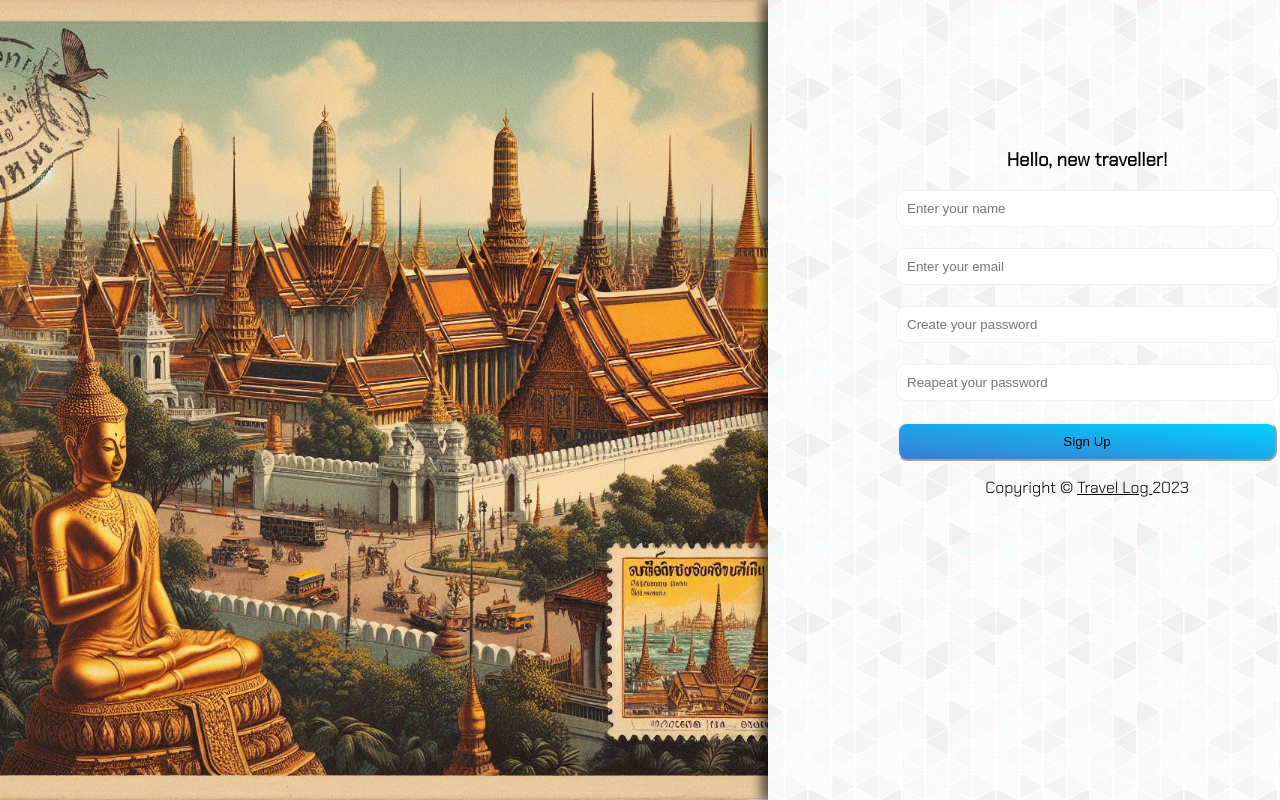
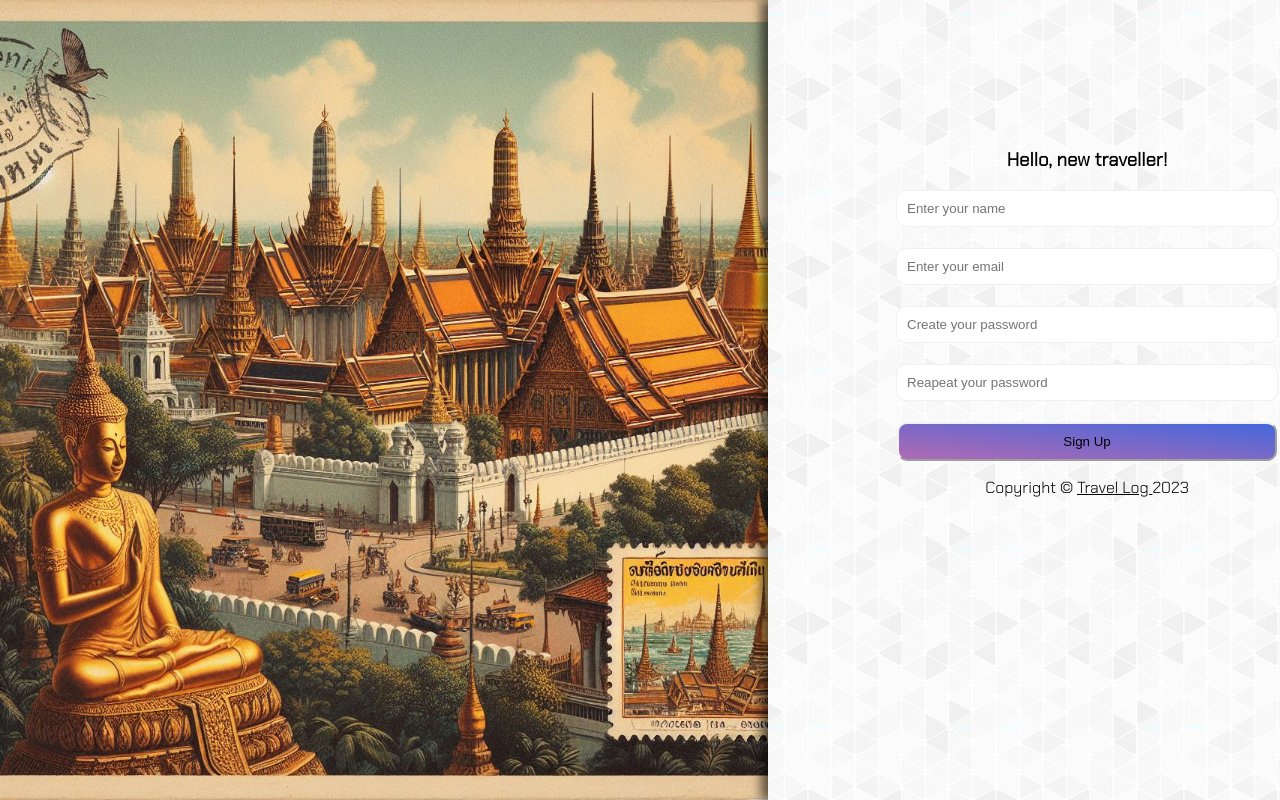
Before and after one commit to Pandian004/TravelLog, a React (Create React App) app in the folder client/: page /SignupPage in a window 1280 px wide. Shown: the top 800 px of the page. Built offline with nearby package versions, Linux system fonts and the light colour scheme.

Commit message:
Changed color of the sign up button

```diff
--- a/client/src/App.css
+++ b/client/src/App.css
@@ -21,9 +21,7 @@
 }
 
 .Posts{
-  /*display: inline-block;*/
   text-align: center;
-
 }
 
 body{
--- a/client/src/pages/loginPage.css
+++ b/client/src/pages/loginPage.css
@@ -31,7 +31,7 @@
   padding: 15px;
   border: 2px outset #f1f1f1;
   border-radius: 7px;
-  background-image: linear-gradient(to bottom left,  #4568dc, #b06ab3);;
+  background-image: linear-gradient(to bottom left,  #4568dc, #b06ab3);
  }
 
  .loginForm button:hover {
--- a/client/src/pages/signupPage.css
+++ b/client/src/pages/signupPage.css
@@ -26,7 +26,7 @@
     width: 380px;
     padding: 10px;
     border-radius: 10px;
-    background-image: linear-gradient(to bottom left, #00d2ff,#3a7bd5);
+    background-image: linear-gradient(to bottom left,  #4568dc, #b06ab3);
     border: 2px outset #f1f1f1;
 }
 
```
